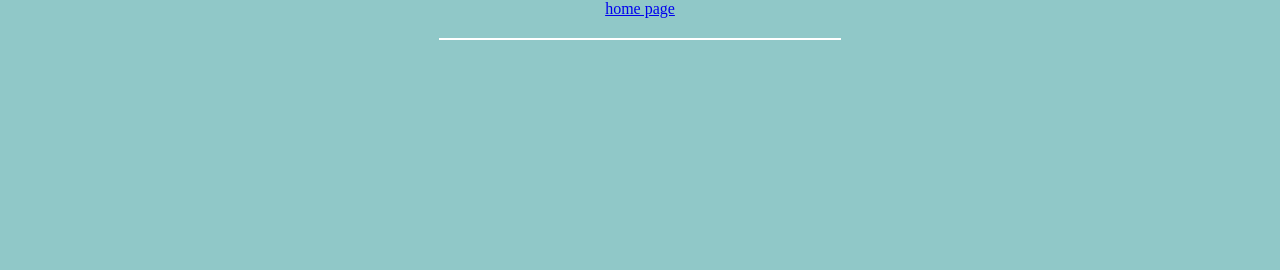
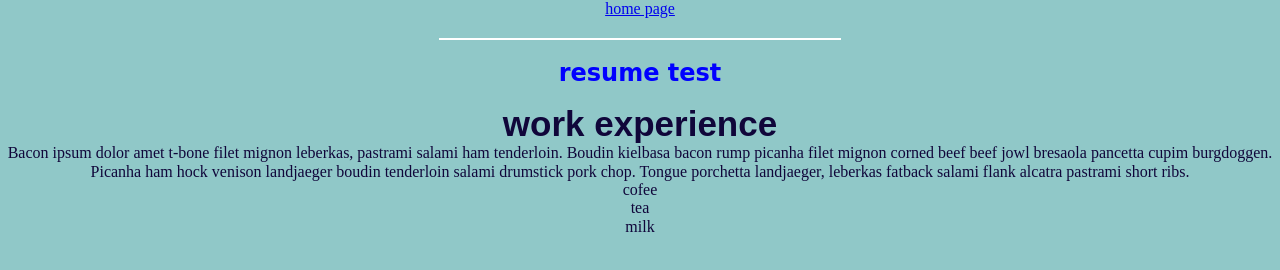
Before and after one commit to VBoyle/VBoyle_Website, a plain HTML site: page resume.html in a window 1280 px wide. Drawn offline with Linux system fonts and the light colour scheme.

Commit message:
added paragraphs and other body text

```diff
--- a/css/main.css
+++ b/css/main.css
@@ -20,7 +20,8 @@ body{
     margin-left: auto;
     background-color: #ffffff;}
 
-h1 {font-family: "Petit Formal Script", cursive;font-size: 24px;margin-top: 20px;}
+h1 {font-family: "Petit Formal Script", cursive;font-size: 24px;margin-top: 20px;color: blue;}
 h2 {font-family: "Bruno Ace", sans-serif;font-size: 35px;}
 h3 {font-family: "Bilbo Swash Caps", cursive;font-size: 45px;margin-top: 20px;}
 h4 {font-family: "Glegoo", serif;font-size: 15px;margin-top: 10px;margin-bottom: 20px}
+.mango-zebra {border: 1px green;}
--- a/resume.html
+++ b/resume.html
@@ -30,6 +30,14 @@
 
   </div>
   <script src="js/main.js"></script>
+  <h1>resume test</h1>
+  <h2>work experience</h2>
+  <p>Bacon ipsum dolor amet t-bone filet mignon leberkas, pastrami salami ham tenderloin. Boudin kielbasa bacon rump picanha filet mignon corned beef beef jowl bresaola pancetta cupim burgdoggen. Picanha ham hock venison landjaeger boudin tenderloin salami drumstick pork chop. Tongue porchetta landjaeger, leberkas fatback salami flank alcatra pastrami short ribs.</p>
+  <ul>
+    <li>cofee</li>
+    <li>tea</li>
+    <li>milk</li>
+  </ul>
 </body>
 
 </html>
```
